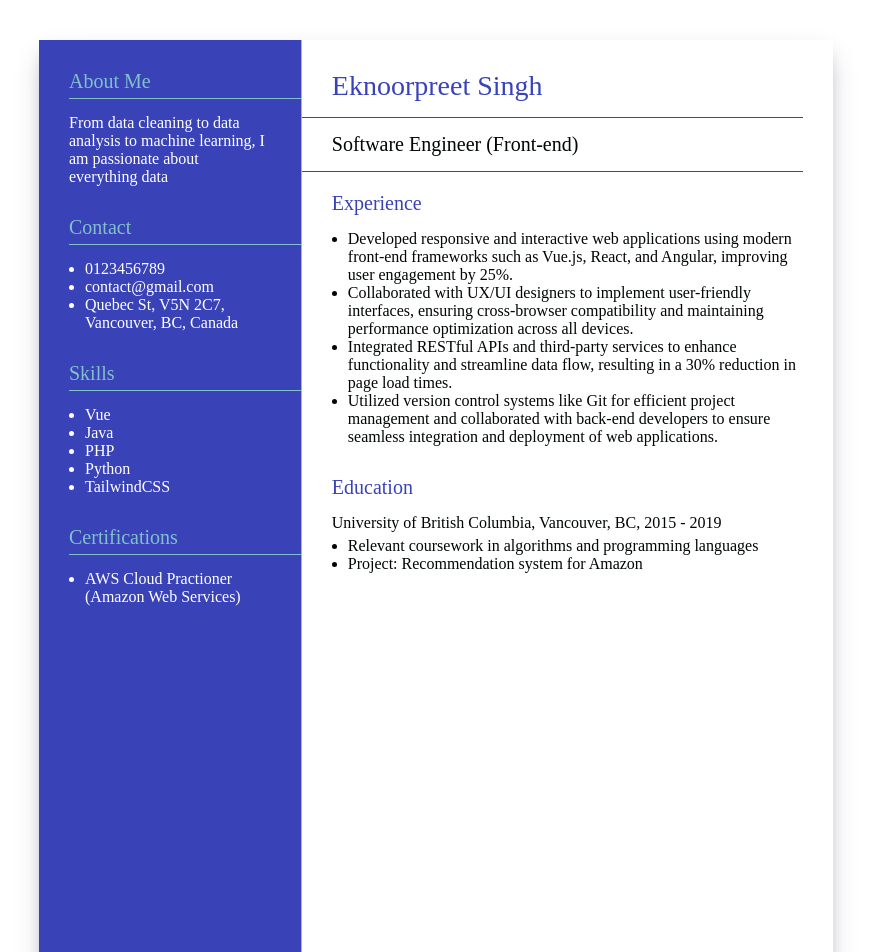
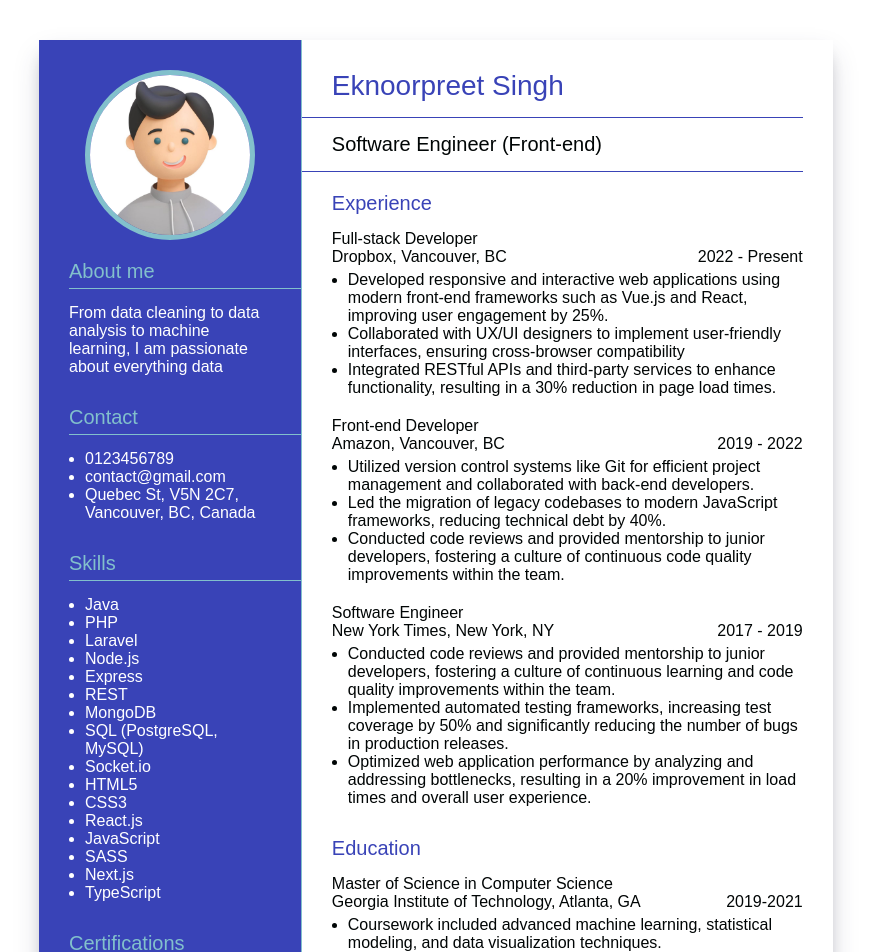
Before and after one commit to eknoorpreet/vueCV, a Vue app: page / in a window 1280 px wide. Shown: the top 952 px of the page, without its empty margins (1-872 px from the left). Built offline with nearby package versions, Linux system fonts and the light colour scheme.

Commit message:
move dummy content to state data

```diff
--- a/src/App.vue
+++ b/src/App.vue
@@ -3,32 +3,28 @@
     <div id="resume" class="d-flex">
       <div class="left-col">
         <div class="resume-section">
-          <h4 class="section-headline">About Me</h4>
+          <img :src="imageUrl" alt="profile-pic" class="profile-pic" />
+          <h4 class="section-headline">{{ headlines[0] }}</h4>
           <div>
-            From data cleaning to data analysis to machine learning, I am
-            passionate about everything data
+            {{ summary }}
           </div>
         </div>
         <div class="resume-section">
-          <h4 class="section-headline">Contact</h4>
+          <h4 class="section-headline">{{ headlines[1] }}</h4>
           <ul>
-            <li>0123456789</li>
-            <li>contact@gmail.com</li>
-            <li>Quebec St, V5N 2C7, Vancouver, BC, Canada</li>
+            <li>{{ contact.phone }}</li>
+            <li>{{ contact.email }}</li>
+            <li>{{ contact.address }}</li>
           </ul>
         </div>
         <div class="resume-section">
-          <h4 class="section-headline">Skills</h4>
+          <h4 class="section-headline">{{ headlines[2] }}</h4>
           <ul>
-            <li>Vue</li>
-            <li>Java</li>
-            <li>PHP</li>
-            <li>Python</li>
-            <li>TailwindCSS</li>
+            <li v-for="(skill, index) in skills" :key="index">{{ skill }}</li>
           </ul>
         </div>
         <div class="resume-section">
-          <h4 class="section-headline">Certifications</h4>
+          <h4 class="section-headline">{{ headlines[3] }}</h4>
           <ul>
             <li>AWS Cloud Practioner (Amazon Web Services)</li>
           </ul>
@@ -38,42 +34,151 @@
         <div class="personal-name">Eknoorpreet Singh</div>
         <div class="personal-title">Software Engineer (Front-end)</div>
         <div class="resume-section">
-          <h4 class="section-headline">Experience</h4>
-          <ul>
-            <li>
-              Developed responsive and interactive web applications using modern
-              front-end frameworks such as Vue.js, React, and Angular, improving
-              user engagement by 25%.
-            </li>
-            <li>
-              Collaborated with UX/UI designers to implement user-friendly
-              interfaces, ensuring cross-browser compatibility and maintaining
-              performance optimization across all devices.
-            </li>
-            <li>
-              Integrated RESTful APIs and third-party services to enhance
-              functionality and streamline data flow, resulting in a 30%
-              reduction in page load times.
-            </li>
-            <li>
-              Utilized version control systems like Git for efficient project
-              management and collaborated with back-end developers to ensure
-              seamless integration and deployment of web applications.
-            </li>
-          </ul>
+          <h4 class="section-headline">{{ headlines[4] }}</h4>
+          <div
+            v-for="(item, index) in experience"
+            :key="index"
+            class="inner-section"
+          >
+            <div>{{ item.title }}</div>
+            <div class="d-flex justify-content-between">
+              <div>{{ item.company }}, {{ item.location }}</div>
+              <div>{{ item.date }}</div>
+            </div>
+            <ul>
+              <li
+                v-for="(desc, innerIndex) in item.description"
+                :key="innerIndex"
+              >
+                {{ desc }}
+              </li>
+            </ul>
+          </div>
         </div>
         <div class="resume-section">
-          <h4 class="section-headline">Education</h4>
-          <div>University of British Columbia, Vancouver, BC, 2015 - 2019</div>
-          <ul>
-            <li>Relevant coursework in algorithms and programming languages</li>
-            <li>Project: Recommendation system for Amazon</li>
-          </ul>
+          <h4 class="section-headline">{{ headlines[5] }}</h4>
+          <div v-for="(item, index) in education" :key="index">
+            <div>{{ item.title }}</div>
+            <div class="d-flex justify-content-between">
+              <div>{{ item.university }}, {{ item.location }}</div>
+              <div>{{ item.date }}</div>
+            </div>
+            <ul>
+              <li
+                v-for="(desc, innerIndex) in item.description"
+                :key="innerIndex"
+              >
+                {{ desc }}
+              </li>
+            </ul>
+          </div>
         </div>
       </div>
     </div>
   </main>
 </template>
+
+<script>
+export default {
+  data() {
+    return {
+      name: 'Eknoorpreet Singh',
+      title: 'Software Engineer (Front-end)',
+      summary:
+        'From data cleaning to data analysis to machine learning, I am passionate about everything data',
+      imageUrl: '/happy-smiling-young-man.jpg',
+      headlines: [
+        'About me',
+        'Contact',
+        'Skills',
+        'Certifications',
+        'Experience',
+        'Education',
+      ],
+      contact: {
+        phone: '0123456789',
+        email: 'contact@gmail.com',
+        address: 'Quebec St, V5N 2C7, Vancouver, BC, Canada',
+      },
+      skills: [
+        'Java',
+        'PHP',
+        'Laravel',
+        'Node.js',
+        'Express',
+        'REST',
+        'MongoDB',
+        'SQL (PostgreSQL, MySQL)',
+        'Socket.io',
+        'HTML5',
+        'CSS3',
+        'React.js',
+        'JavaScript',
+        'SASS',
+        'Next.js',
+        'TypeScript',
+      ],
+      experience: [
+        {
+          title: 'Full-stack Developer',
+          company: 'Dropbox',
+          location: 'Vancouver, BC',
+          date: '2022 - Present',
+          description: [
+            'Developed responsive and interactive web applications using modern front-end frameworks such as Vue.js and React, improving user engagement by 25%.',
+            'Collaborated with UX/UI designers to implement user-friendly interfaces, ensuring cross-browser compatibility',
+            'Integrated RESTful APIs and third-party services to enhance functionality, resulting in a 30% reduction in page load times.',
+          ],
+        },
+        {
+          title: 'Front-end Developer',
+          company: 'Amazon',
+          location: 'Vancouver, BC',
+          date: '2019 - 2022',
+          description: [
+            'Utilized version control systems like Git for efficient project management and collaborated with back-end developers.',
+            'Led the migration of legacy codebases to modern JavaScript frameworks, reducing technical debt by 40%.',
+            'Conducted code reviews and provided mentorship to junior developers, fostering a culture of continuous code quality improvements within the team.',
+          ],
+        },
+        {
+          title: 'Software Engineer',
+          company: 'New York Times',
+          location: 'New York, NY',
+          date: '2017 - 2019',
+          description: [
+            'Conducted code reviews and provided mentorship to junior developers, fostering a culture of continuous learning and code quality improvements within the team.',
+            'Implemented automated testing frameworks, increasing test coverage by 50% and significantly reducing the number of bugs in production releases.',
+            'Optimized web application performance by analyzing and addressing bottlenecks, resulting in a 20% improvement in load times and overall user experience.',
+          ],
+        },
+      ],
+      education: [
+        {
+          title: 'Master of Science in Computer Science',
+          university: 'Georgia Institute of Technology',
+          location: 'Atlanta, GA',
+          date: '2019-2021',
+          description: [
+            'Coursework included advanced machine learning, statistical modeling, and data visualization techniques.',
+            "Thesis: 'Predictive Modeling for Customer Churn in E-commerce using Random Forest.'",
+          ],
+        },
+        {
+          title: 'Bachelor of Science in Computer Science',
+          university: 'University of British Columbia',
+          location: 'Vancouver, BC',
+          date: '2015-2019',
+          description: [
+            'Relevant coursework in database management, algorithms, and programming languages.',
+            "Senior project: 'Development of a Recommender System for Movie Ratings.'",
+          ],
+        },
+      ],
+    };
+  },
+};
+</script>
 
 <style scoped>
 #resume {
@@ -145,4 +250,24 @@
   margin-block-end: 0px;
   margin-block-start: 5px;
 }
+
+.profile-pic {
+  display: block;
+  width: 160px;
+  height: 160px;
+  border: 5px solid var(--highlight-color-left);
+  margin-bottom: 20px;
+  object-fit: cover;
+  margin-left: auto;
+  margin-right: auto;
+  border-radius: 50%;
+}
+
+.inner-section {
+  margin-bottom: 20px;
+}
+
+.justify-content-between {
+  justify-content: space-between;
+}
 </style>
--- a/src/assets/main.css
+++ b/src/assets/main.css
@@ -1,3 +1,8 @@
+body {
+  font-family: sans-serif;
+  font-size: 16px;
+}
+
 .container {
   margin: 40px auto;
   max-width: 1200px;
```
Also changed, not shown: public/happy-smiling-young-man.jpg (added).
